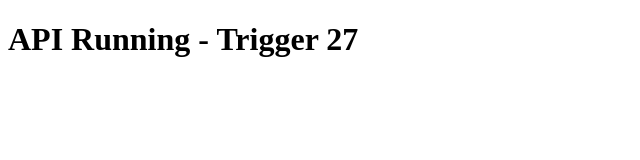
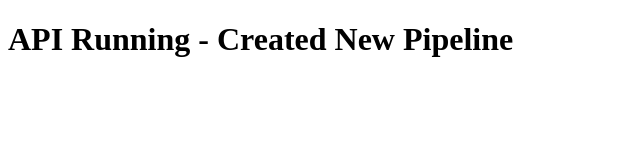
Before and after one commit to jmvrgit/cicddemo, a website: page public/index.html in a window 1280 px wide. Shown: the whole page, without its empty margins (0-640 px from the left). Drawn offline with Linux system fonts and the light colour scheme.

```diff
--- a/public/index.html
+++ b/public/index.html
@@ -7,7 +7,7 @@
     <title>SecCam - Testing</title>
 </head>
 <body>
-    <h1>API Running - Trigger 27</h1>
+    <h1>API Running - Created New Pipeline</h1>
 </body>
 
 </html>
```
